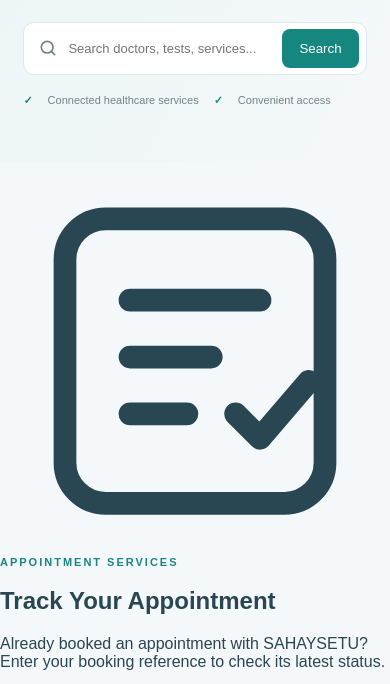
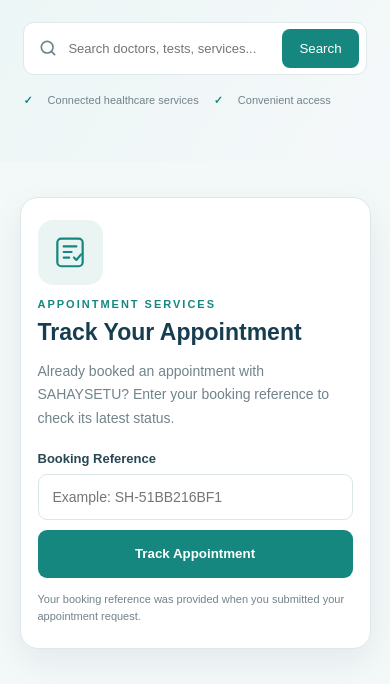
Before and after one commit to sahaysetu/sahaysetu-website, a plain HTML site: page index.html in a window 390 px wide. Shown: the part 343-1027 px from the top of the page. Drawn offline with Linux system fonts and the light colour scheme.

Commit message:
Update style.css

```diff
--- a/style.css
+++ b/style.css
@@ -389,3 +389,161 @@ button:focus-visible, a:focus-visible, input:focus-visible, select:focus-visible
   from { opacity: 0; transform: translateY(12px); }
   to { opacity: 1; transform: translateY(0); }
 }
+/* ==========================================
+   SAHAYSETU - APPOINTMENT TRACKING
+========================================== */
+
+.tracking-section {
+  padding: 55px 7%;
+  background: #f3f8f8;
+}
+
+.tracking-card {
+  max-width: 1100px;
+  margin: auto;
+  padding: 32px;
+  display: flex;
+  align-items: flex-start;
+  gap: 25px;
+  background: #ffffff;
+  border: 1px solid #dce9e8;
+  border-radius: 18px;
+  box-shadow: 0 12px 35px rgba(23, 61, 80, .07);
+}
+
+.tracking-icon {
+  width: 65px;
+  height: 65px;
+  flex-shrink: 0;
+  display: grid;
+  place-items: center;
+  color: #16877f;
+  background: #eaf5f3;
+  border-radius: 15px;
+}
+
+.tracking-icon svg {
+  width: 38px;
+  height: 38px;
+}
+
+.tracking-content {
+  flex: 1;
+  min-width: 0;
+}
+
+.tracking-content h2 {
+  color: #173d50;
+  font-size: 27px;
+  margin: 9px 0;
+}
+
+.tracking-content > p {
+  color: #71838b;
+  font-size: 14px;
+  line-height: 1.7;
+  margin-bottom: 20px;
+}
+
+.tracking-form label {
+  display: block;
+  color: #294653;
+  font-size: 13px;
+  font-weight: 600;
+  margin-bottom: 8px;
+}
+
+.tracking-input-row {
+  display: flex;
+  gap: 10px;
+}
+
+.tracking-input-row input {
+  flex: 1;
+  min-width: 0;
+  padding: 14px;
+  border: 1px solid #dce6e8;
+  border-radius: 9px;
+  color: #173d50;
+  font-size: 14px;
+  box-sizing: border-box;
+}
+
+.tracking-input-row button {
+  border: none;
+  border-radius: 9px;
+  padding: 0 22px;
+  background: #16877f;
+  color: white;
+  font-weight: 600;
+  cursor: pointer;
+}
+
+.tracking-input-row button:disabled {
+  opacity: .65;
+  cursor: wait;
+}
+
+.tracking-result {
+  margin-top: 20px;
+  padding: 17px;
+  border-radius: 11px;
+  background: #edf7f6;
+  color: #294653;
+  font-size: 14px;
+  line-height: 1.8;
+  overflow-wrap: anywhere;
+}
+
+.tracking-result.error {
+  background: #fff0ef;
+  color: #a93226;
+}
+
+.tracking-result h3 {
+  color: #173d50;
+  margin: 0 0 10px;
+}
+
+.tracking-result .tracking-status {
+  display: inline-block;
+  padding: 4px 10px;
+  margin-bottom: 10px;
+  border-radius: 20px;
+  background: #dcefeb;
+  color: #126b62;
+  font-weight: 700;
+  text-transform: capitalize;
+}
+
+.tracking-help {
+  display: block;
+  margin-top: 13px;
+  color: #71838b;
+  font-size: 11px;
+  line-height: 1.6;
+}
+
+@media (max-width: 600px) {
+  .tracking-section {
+    padding: 35px 5%;
+  }
+
+  .tracking-card {
+    padding: 22px 17px;
+    gap: 13px;
+    flex-direction: column;
+  }
+
+  .tracking-content h2 {
+    font-size: 23px;
+  }
+
+  .tracking-input-row {
+    flex-direction: column;
+  }
+
+  .tracking-input-row button {
+    min-height: 48px;
+  }
+}
```
